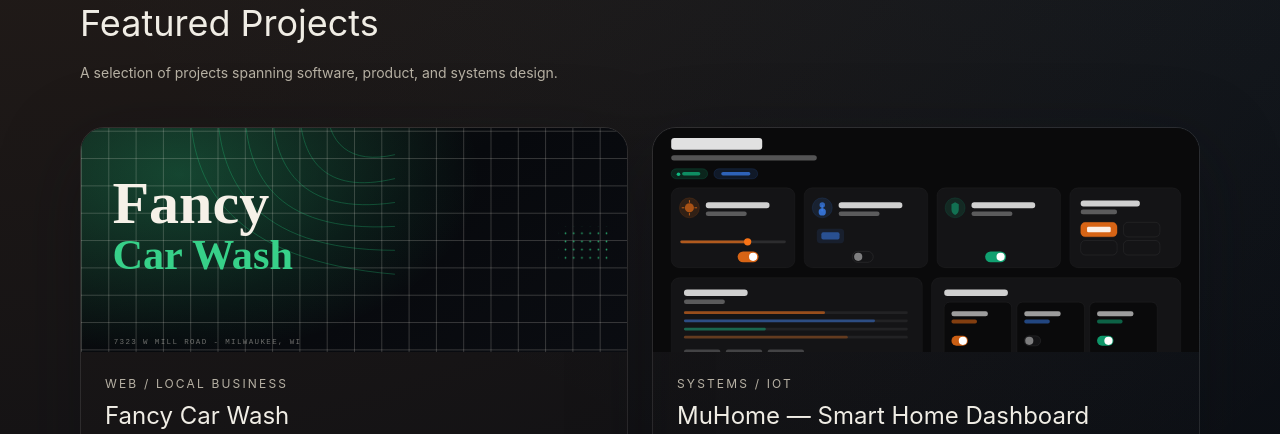
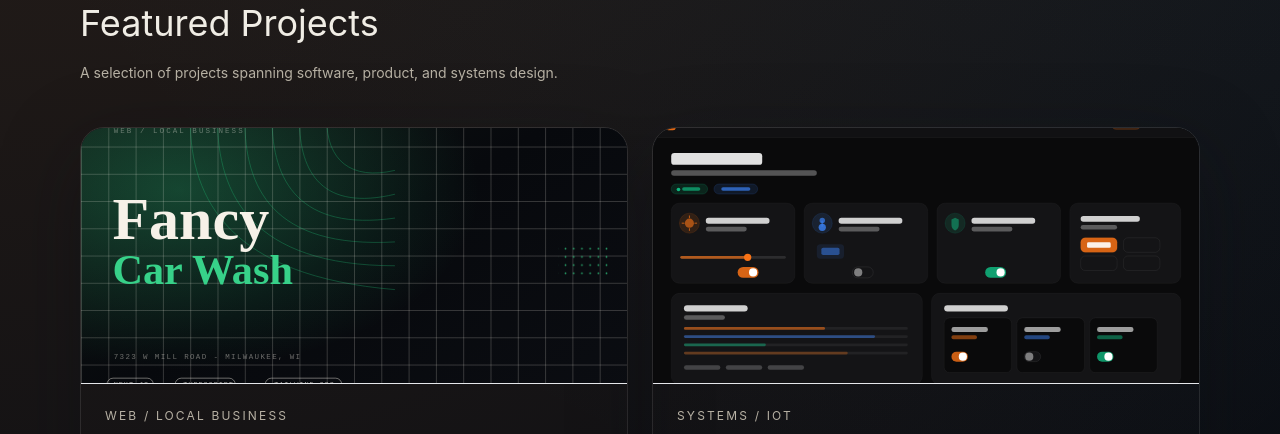
Before and after one commit to mohabbis/personal-portfolio, a Next.js app: page / in a window 1280 px wide. Shown: the part 940-1374 px from the top of the page. Built offline with nearby package versions, Linux system fonts and the light colour scheme.

Commit message:
Improve project image presentation

```diff
--- a/components/cards/project-card.tsx
+++ b/components/cards/project-card.tsx
@@ -19,16 +19,17 @@ export function ProjectCard({
   return (
     <Wrapper
       {...(wrapperProps as object)}
-      className="group rounded-[1.5rem] border border-white/10 bg-card/72 shadow-[0_24px_80px_hsl(var(--background)/0.35)] transition-all duration-200 ease-gentle hover:-translate-y-0.5 hover:border-white/22 overflow-hidden"
+      className="group overflow-hidden rounded-[1.5rem] border border-white/10 bg-card/72 shadow-[0_24px_80px_hsl(var(--background)/0.35)] transition-all duration-300 ease-gentle hover:-translate-y-1 hover:border-white/22"
     >
-      <div className="relative h-56 w-full bg-background/60">
+      <div className="relative h-64 w-full overflow-hidden border-b border-white/8 bg-background/60">
+        <div className="absolute inset-0 bg-gradient-to-b from-transparent via-transparent to-black/18 z-10" />
         <FallbackImage
           src={image}
           alt={title}
           fill
           fallbackLabel={title}
           sizes="(min-width: 1024px) 50vw, 100vw"
-          imageClassName="object-cover"
+          imageClassName="object-cover transition-transform duration-500 ease-out group-hover:scale-[1.03]"
         />
       </div>
 
```
